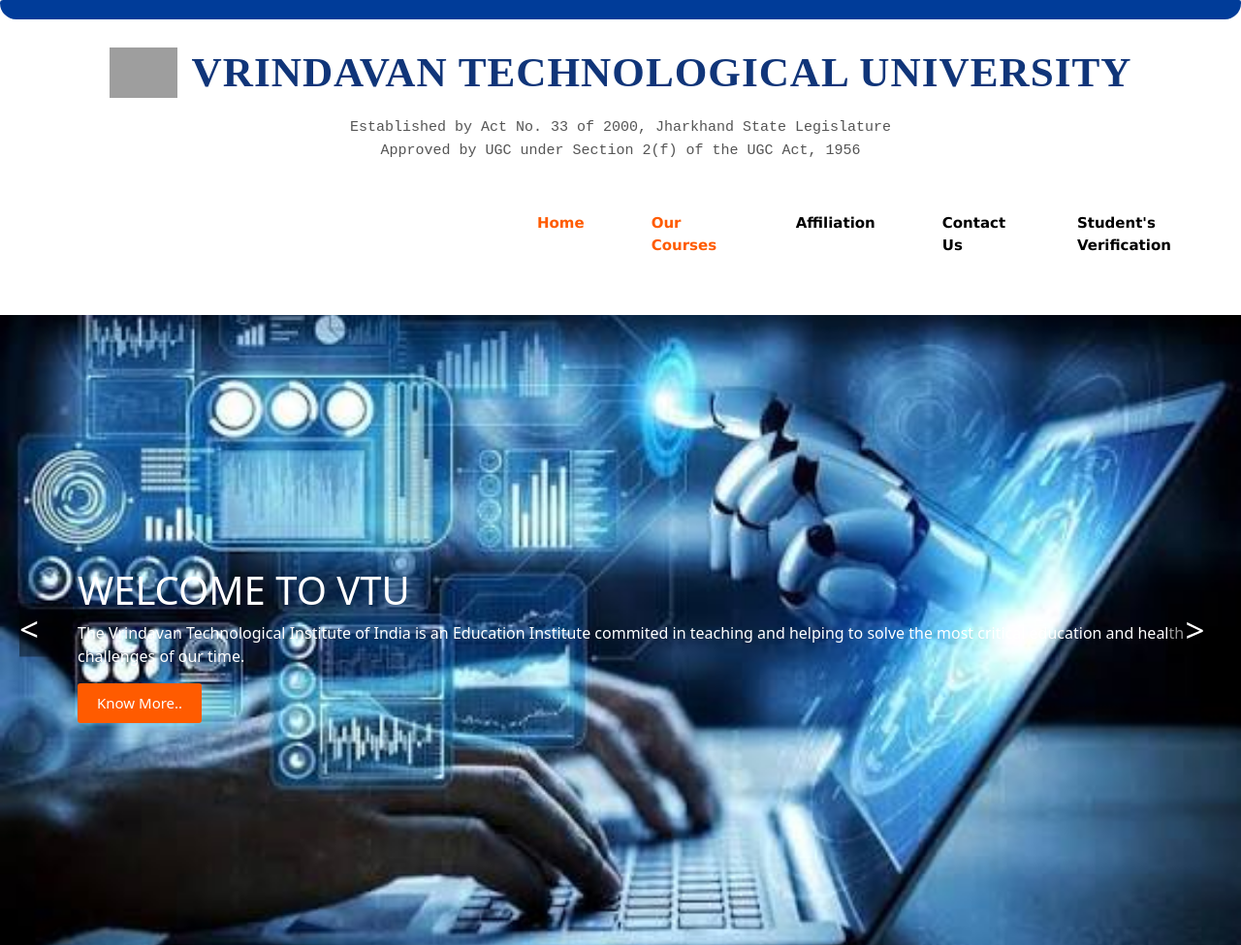
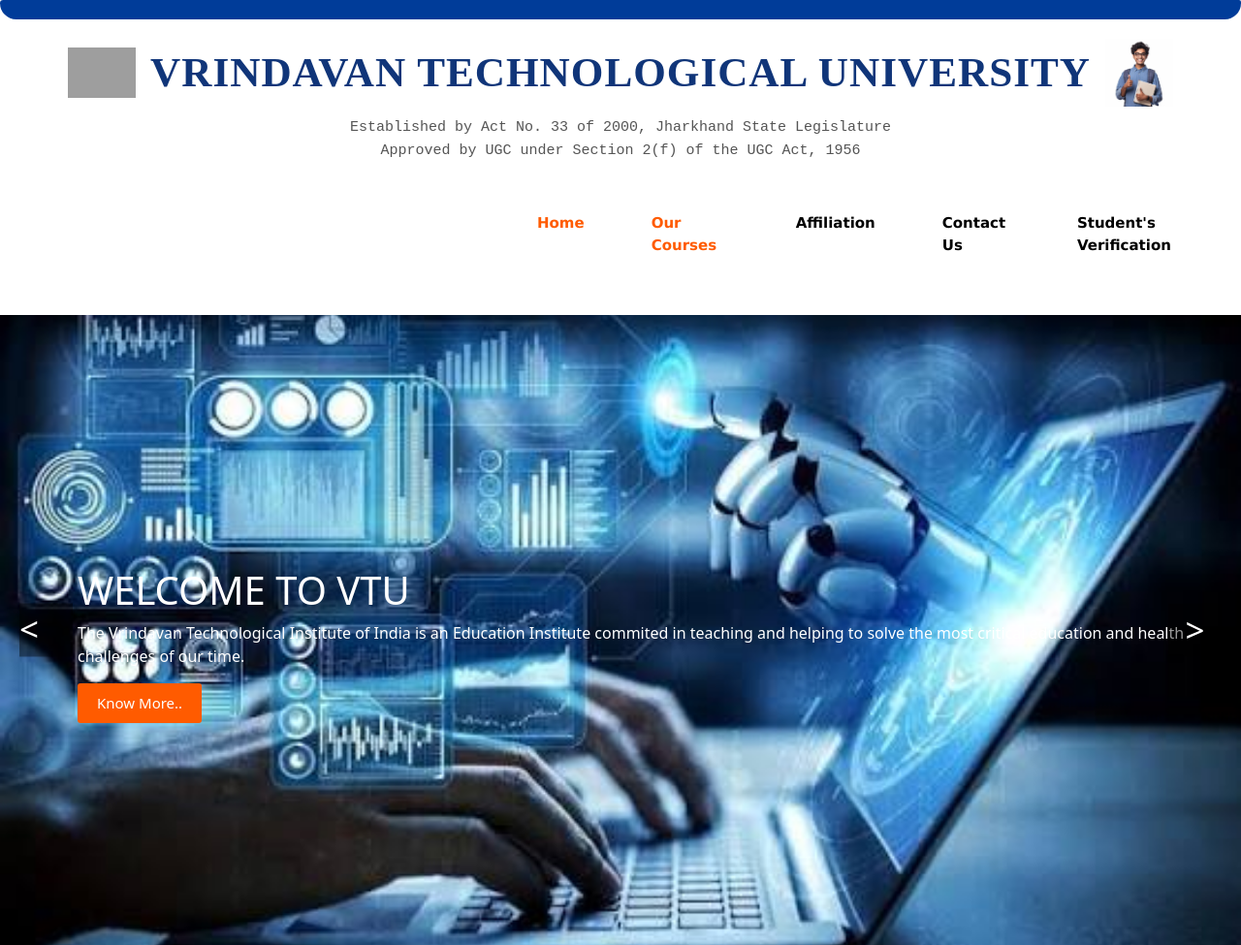
Before and after one commit to Aditya1127git/newRealPro2, a website: page index.html in a window 1280 px wide. Shown: the top 975 px of the page at 97% size. Drawn offline with nearby package versions, Linux system fonts and the light colour scheme; grey boxes are pictures that could not be loaded.

Commit message:
student.jpg

```diff
--- a/index.html
+++ b/index.html
@@ -28,7 +28,10 @@
 
             <div class="logo-title">
                 <img src="logo.png" alt="VTU Logo">
+
                 <h1>VRINDAVAN TECHNOLOGICAL UNIVERSITY</h1>
+
+                <img src="student.jpg" alt="VTU Logo">
             </div>
 
             <p class="subtitle">
```
